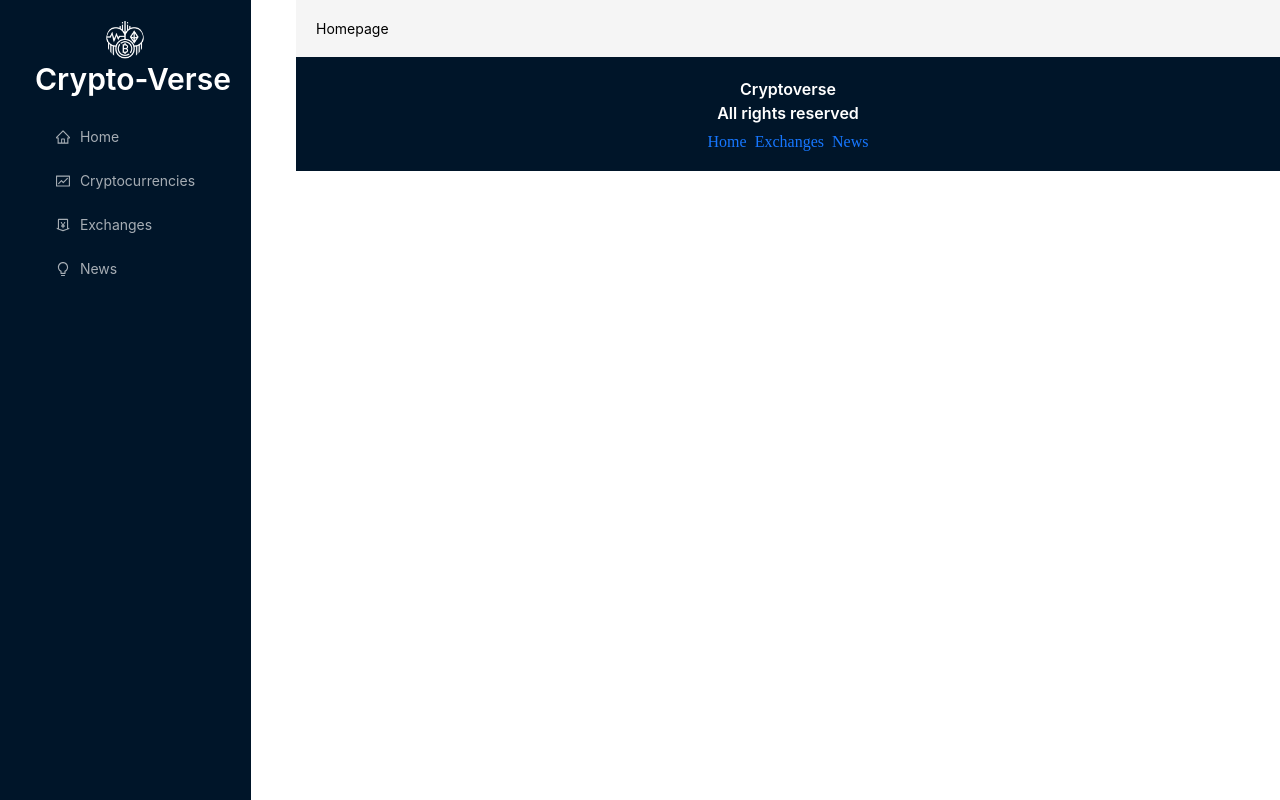
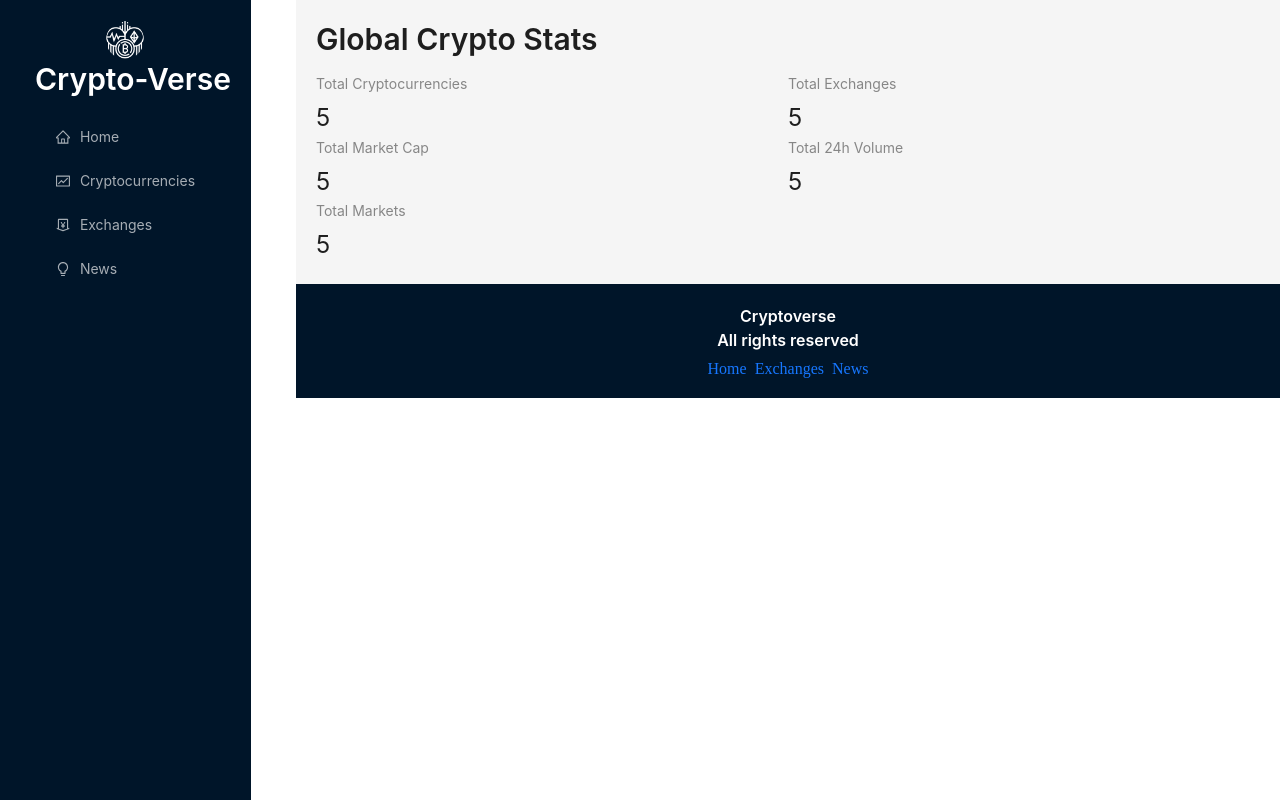
Before and after one commit to anish-k-mishra/Crypto-Tracker, a React (Create React App) app: page / in a window 1280 px wide. Built offline with nearby package versions, Linux system fonts and the light colour scheme.

Commit message:
api fetch start

```diff
--- a/src/components/Homepage.jsx
+++ b/src/components/Homepage.jsx
@@ -1,11 +1,22 @@
 import React from 'react'
+import millify from 'millify'
+import { Typography, Row, Col, Statistic } from 'antd'
+import { Link } from 'react-router-dom'
+
+
+const {Title} = Typography
 
 const Homepage = () => {
   return (
     <>
-    <div>
-    Homepage
-    </div>
+      <Title level={2} className='heading'>Global Crypto Stats</Title>
+      <Row>
+        <Col span={12}><Statistic title = "Total Cryptocurrencies" value = "5"/></Col>
+        <Col span={12}><Statistic title = "Total Exchanges" value = "5"/></Col>
+        <Col span={12}><Statistic title = "Total Market Cap" value = "5"/></Col>
+        <Col span={12}><Statistic title = "Total 24h Volume" value = "5"/></Col>
+        <Col span={12}><Statistic title = "Total Markets" value = "5"/></Col>
+      </Row>
     </>
   )
 }
```
Also changed, not shown: src/services/cryptoApi.js (added, +15 -0 lines).
